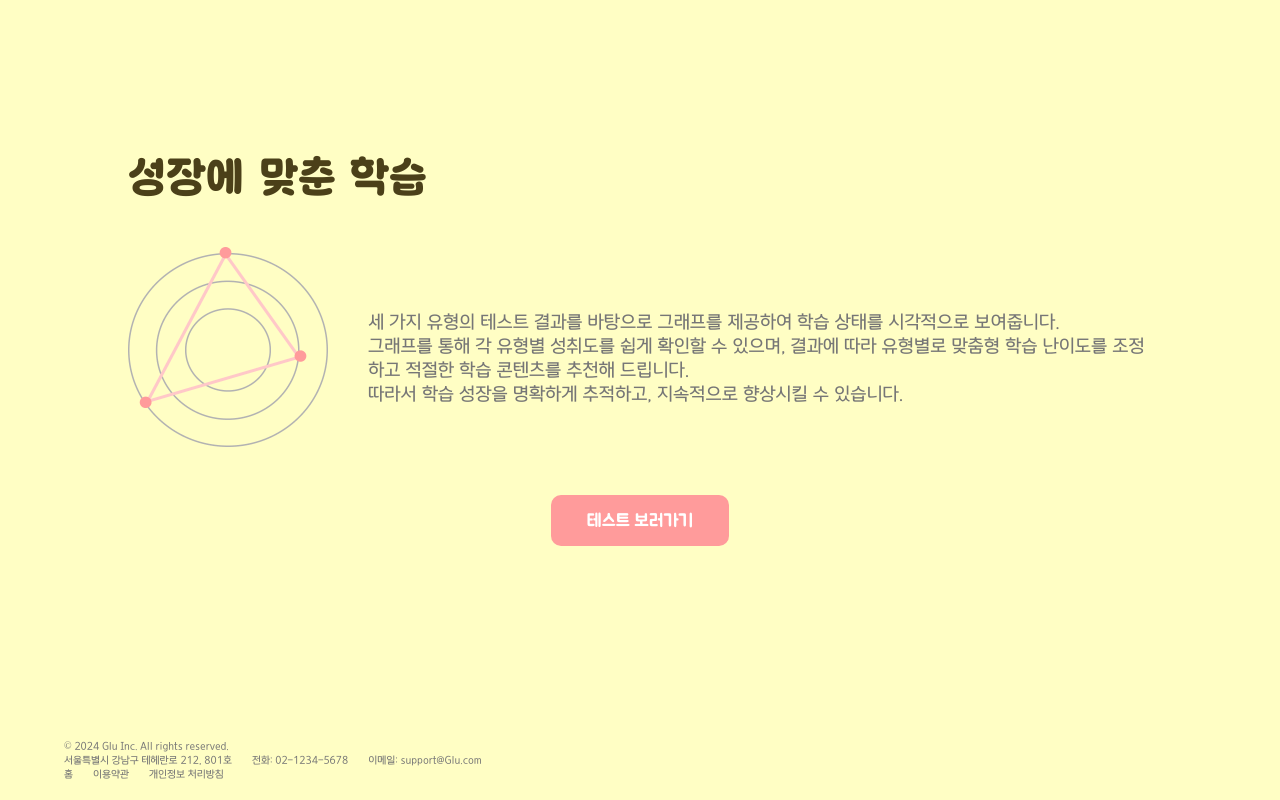
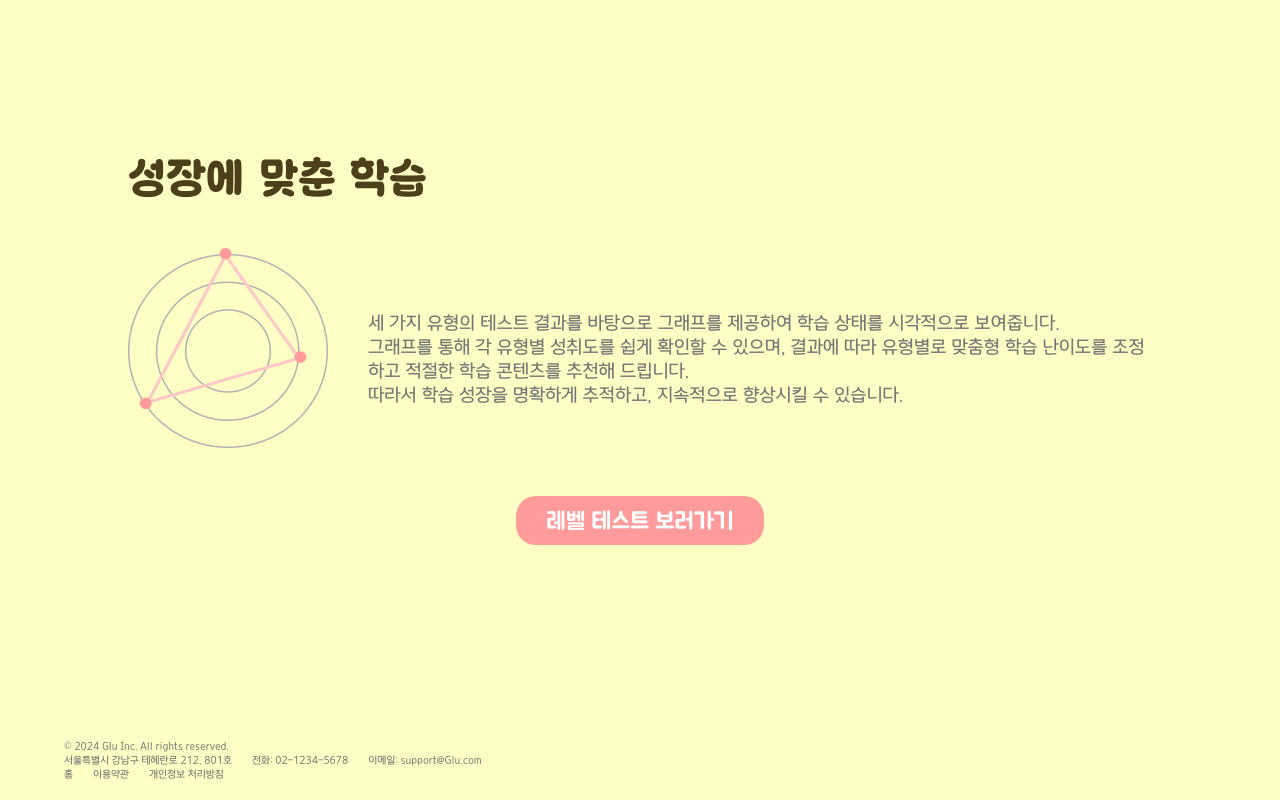
Before and after one commit to sehaim/Glu, a Next.js app in the folder frontend/glu/: page /home in a window 1280 px wide. Shown: the part 1560-2360 px from the top of the page. Built offline with nearby package versions, Linux system fonts and the light colour scheme.

Commit message:
:recycle:[Refactor] PrimaryButton 컴포넌트 통합

```diff
--- a/frontend/glu/src/pages/home.module.css
+++ b/frontend/glu/src/pages/home.module.css
@@ -55,6 +55,7 @@
 .button-container {
   transform: scale(0);
   width: 100%;
+  transform-origin: bottom left;
   animation: growAndShrink 1s ease-in-out 2s forwards;
 }
 
--- a/frontend/glu/src/pages/home/index.tsx
+++ b/frontend/glu/src/pages/home/index.tsx
@@ -1,7 +1,16 @@
+/* eslint-disable @next/next/no-img-element */
 import { useEffect, useRef } from 'react';
+import { useRouter } from 'next/router';
+import PrimaryButton from '@/components/common/buttons/primaryButton';
 import styles from './home.module.css';
 
 export default function Home(): JSX.Element {
+  const router = useRouter();
+
+  const handleButton = () => {
+    router.push('/');
+  };
+
   const section1Ref = useRef<HTMLElement | null>(null);
   const section1TextRef = useRef<HTMLDivElement | null>(null);
   const section1ImageRef = useRef<HTMLDivElement | null>(null);
@@ -182,9 +191,11 @@ export default function Home(): JSX.Element {
             </p>
           </div>
           <div id={styles['section3-button-wrapper']}>
-            <button type="button" id={styles['section3-button']}>
-              테스트 보러가기
-            </button>
+            <PrimaryButton
+              label="레벨 테스트 보러가기"
+              size="large"
+              onClick={handleButton}
+            />
           </div>
         </div>
       </section>
--- a/frontend/glu/src/pages/index.tsx
+++ b/frontend/glu/src/pages/index.tsx
@@ -6,7 +6,7 @@ import styles from './home.module.css';
 export default function Home() {
   const router = useRouter();
 
-  const handleStartButton = () => {
+  const handleButton = () => {
     router.push('/signup');
   };
 
@@ -27,7 +27,7 @@ export default function Home() {
             <PrimaryButton
               label="Glu 시작하기"
               size="large"
-              onClick={handleStartButton}
+              onClick={handleButton}
             />
           </div>
         </div>
```
